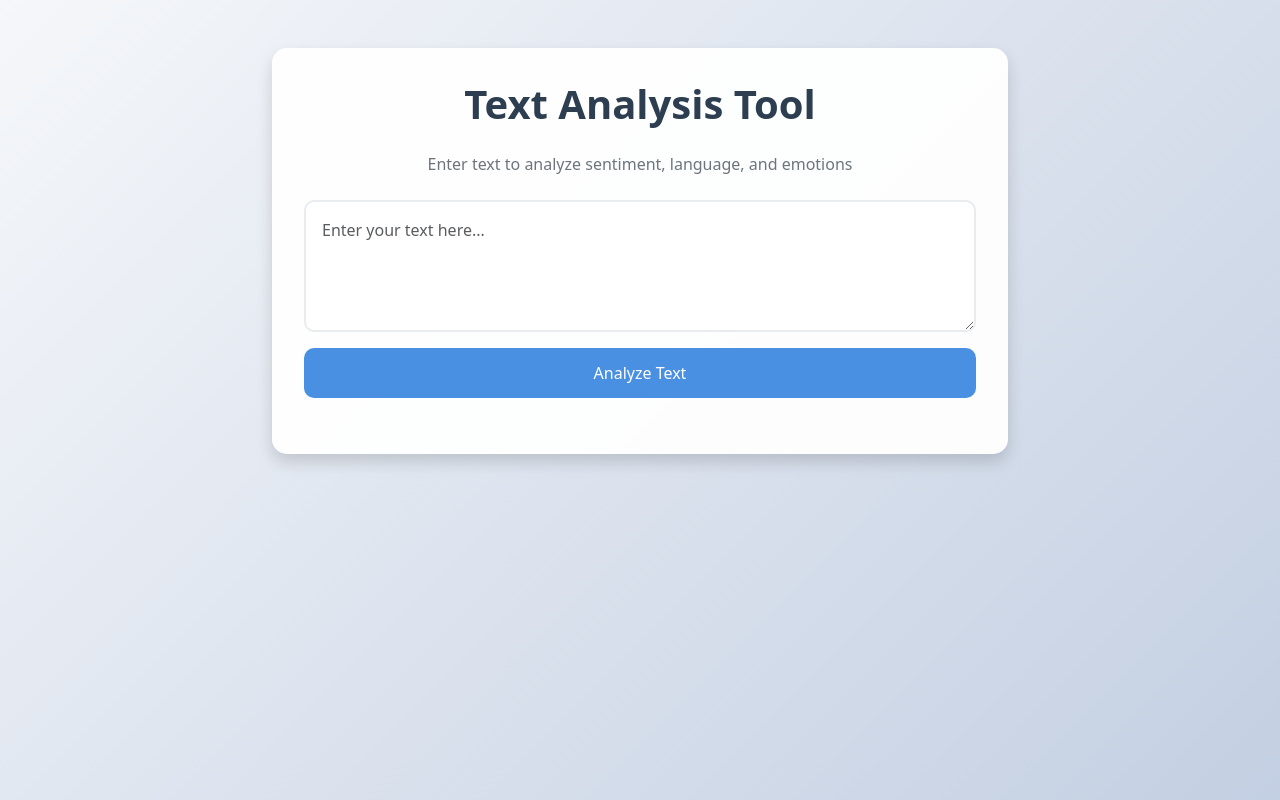
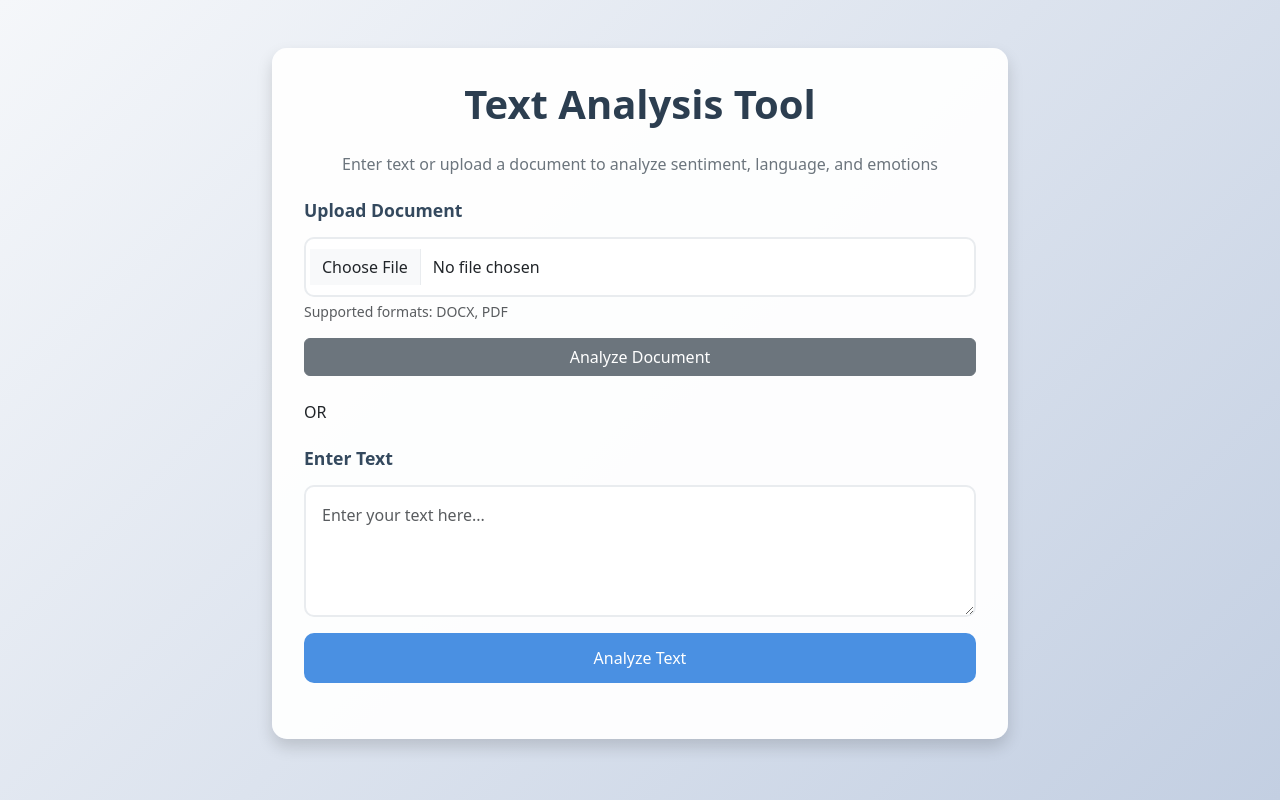
Before and after one commit to EdgarJob/Transformer-Test, a Flask app: page / in a window 1280 px wide. Run offline with Flask 3, Linux system fonts and the light colour scheme.

Commit message:
Final Version

```diff
--- a/analysis_results.json
+++ b/analysis_results.json
@@ -1,3 +1,4 @@
 {"text": "I love my wife", "sentiment": "5 stars", "sentiment_score": 0.7050320506095886, "language": "en", "language_score": 0.9927563071250916, "emotion": "joy", "emotion_score": 0.9448160529136658, "timestamp": "2025-03-20 16:13:41"}
 {"text": "My wife has a low sex drive", "sentiment": "2 stars", "sentiment_score": 0.2875373661518097, "language": "en", "language_score": 0.9934091567993164, "emotion": "neutral", "emotion_score": 0.4157961308956146, "timestamp": "2025-03-20 16:13:58"}
 {"text": "My wife has a low sex drive while i am quite the opposite ", "sentiment": "3 stars", "sentiment_score": 0.4367874264717102, "language": "en", "language_score": 0.993727445602417, "emotion": "fear", "emotion_score": 0.5270291566848755, "timestamp": "2025-03-20 16:14:17"}
+{"text": "I will be very rich in 5 years to come\n", "sentiment": "5 stars", "sentiment_score": 0.7944039106369019, "language": "en", "language_score": 0.9915311336517334, "emotion": "joy", "emotion_score": 0.9480575919151306, "timestamp": "2025-03-20 16:17:04"}
--- a/app.py
+++ b/app.py
@@ -3,8 +3,20 @@ from transformers import pipeline
 import torch
 import json
 from datetime import datetime
+import os
+from werkzeug.utils import secure_filename
+from docx import Document
+from PyPDF2 import PdfReader
 
 app = Flask(__name__)
+
+# Configure upload folder
+UPLOAD_FOLDER = 'uploads'
+ALLOWED_EXTENSIONS = {'docx', 'pdf'}
+app.config['UPLOAD_FOLDER'] = UPLOAD_FOLDER
+
+# Create uploads directory if it doesn't exist
+os.makedirs(UPLOAD_FOLDER, exist_ok=True)
 
 # Initialize the models
 print("Loading models (this might take a few moments)...")
@@ -33,9 +45,86 @@ emotion_analyzer = pipeline(
 
 print("All models loaded successfully!")
 
+def allowed_file(filename):
+    return '.' in filename and filename.rsplit('.', 1)[1].lower() in ALLOWED_EXTENSIONS
+
+def extract_text_from_docx(file_path):
+    doc = Document(file_path)
+    return '\n'.join([paragraph.text for paragraph in doc.paragraphs])
+
+def extract_text_from_pdf(file_path):
+    reader = PdfReader(file_path)
+    text = ''
+    for page in reader.pages:
+        text += page.extract_text() + '\n'
+    return text
+
+def analyze_text(text):
+    # Analyze sentiment
+    sentiment_result = sentiment_analyzer(text)
+
+    # Detect language
+    language_result = language_detector(text)
+
+    # Analyze emotion
+    emotion_result = emotion_analyzer(text)
+
+    return {
+        'text': text,
+        'sentiment': sentiment_result[0]['label'],
+        'sentiment_score': float(sentiment_result[0]['score']),
+        'language': language_result[0]['label'],
+        'language_score': float(language_result[0]['score']),
+        'emotion': emotion_result[0]['label'],
+        'emotion_score': float(emotion_result[0]['score']),
+        'timestamp': datetime.now().strftime('%Y-%m-%d %H:%M:%S')
+    }
+
 @app.route('/')
 def home():
     return render_template('index.html')
+
+@app.route('/upload', methods=['POST'])
+def upload_file():
+    try:
+        if 'file' not in request.files:
+            return jsonify({'error': 'No file part'}), 400
+
+        file = request.files['file']
+        if file.filename == '':
+            return jsonify({'error': 'No selected file'}), 400
+
+        if file and allowed_file(file.filename):
+            filename = secure_filename(file.filename)
+            file_path = os.path.join(app.config['UPLOAD_FOLDER'], filename)
+            file.save(file_path)
+
+            # Extract text based on file type
+            if filename.endswith('.docx'):
+                text = extract_text_from_docx(file_path)
+            else:  # PDF
+                text = extract_text_from_pdf(file_path)
+
+            # Clean up the uploaded file
+            os.remove(file_path)
+
+            # Analyze the extracted text
+            response = analyze_text(text)
+
+            # Save results
+            try:
+                with open('analysis_results.json', 'a') as f:
+                    json.dump(response, f)
+                    f.write('\n')
+            except Exception as e:
+                print(f"Error saving results: {e}")
+
+            return jsonify(response)
+
+        return jsonify({'error': 'Invalid file type'}), 400
+
+    except Exception as e:
+        return jsonify({'error': str(e)}), 500
 
 @app.route('/analyze', methods=['POST'])
 def analyze():
@@ -44,26 +133,7 @@ def analyze():
         if not text:
             return jsonify({'error': 'Please enter some text'}), 400
 
-        # Analyze sentiment
-        sentiment_result = sentiment_analyzer(text)
-
-        # Detect language
-        language_result = language_detector(text)
-
-        # Analyze emotion
-        emotion_result = emotion_analyzer(text)
-
-        # Format the response
-        response = {
-            'text': text,
-            'sentiment': sentiment_result[0]['label'],
-            'sentiment_score': float(sentiment_result[0]['score']),
-            'language': language_result[0]['label'],
-            'language_score': float(language_result[0]['score']),
-            'emotion': emotion_result[0]['label'],
-            'emotion_score': float(emotion_result[0]['score']),
-            'timestamp': datetime.now().strftime('%Y-%m-%d %H:%M:%S')
-        }
+        response = analyze_text(text)
 
         # Save to file
         try:
--- a/requirements.txt
+++ b/requirements.txt
@@ -1,3 +1,5 @@
 transformers>=4.36.0
 torch>=2.0.0
 flask>=3.0.0
+python-docx>=0.8.11
+PyPDF2>=3.0.0
--- a/templates/index.html
+++ b/templates/index.html
@@ -14,8 +14,29 @@
                 <div class="card shadow">
                     <div class="card-body">
                         <h1 class="text-center mb-4">Text Analysis Tool</h1>
-                        <p class="text-center text-muted mb-4">Enter text to analyze sentiment, language, and emotions</p>
+                        <p class="text-center text-muted mb-4">Enter text or upload a document to analyze sentiment, language, and emotions</p>
 
+                        <!-- File Upload Section -->
+                        <div class="upload-section mb-4">
+                            <h4>Upload Document</h4>
+                            <form id="uploadForm" class="mb-3">
+                                <div class="mb-3">
+                                    <input type="file" class="form-control" id="fileInput" accept=".docx,.pdf" required>
+                                    <div class="form-text">Supported formats: DOCX, PDF</div>
+                                </div>
+                                <div class="d-grid">
+                                    <button type="submit" class="btn btn-secondary">Analyze Document</button>
+                                </div>
+                            </form>
+                        </div>
+
+                        <div class="divider mb-4">
+                            <span>OR</span>
+                        </div>
+
+                        <!-- Text Input Section -->
+                        <div class="text-input-section">
+                            <h4>Enter Text</h4>
                             <form id="analysisForm" class="mb-4">
                                 <div class="mb-3">
                                     <textarea
@@ -29,12 +50,13 @@
                                     <button type="submit" class="btn btn-primary">Analyze Text</button>
                                 </div>
                             </form>
+                        </div>
 
                         <div id="loading" class="text-center d-none">
                             <div class="spinner-border text-primary" role="status">
                                 <span class="visually-hidden">Loading...</span>
                             </div>
-                            <p class="mt-2">Analyzing text...</p>
+                            <p class="mt-2">Analyzing...</p>
                         </div>
 
                         <div id="result" class="d-none">
@@ -77,10 +99,30 @@
     </div>
 
     <script>
+        // Handle text analysis form
         document.getElementById('analysisForm').addEventListener('submit', async (e) => {
             e.preventDefault();
+            await analyzeText(document.getElementById('textInput').value);
+        });
 
-            const textInput = document.getElementById('textInput');
+        // Handle file upload form
+        document.getElementById('uploadForm').addEventListener('submit', async (e) => {
+            e.preventDefault();
+            const fileInput = document.getElementById('fileInput');
+            const file = fileInput.files[0];
+
+            if (!file) {
+                showError('Please select a file');
+                return;
+            }
+
+            const formData = new FormData();
+            formData.append('file', file);
+
+            await analyzeFile(formData);
+        });
+
+        async function analyzeText(text) {
             const loading = document.getElementById('loading');
             const result = document.getElementById('result');
             const error = document.getElementById('error');
@@ -96,13 +138,58 @@
                     headers: {
                         'Content-Type': 'application/json',
                     },
-                    body: JSON.stringify({ text: textInput.value }),
+                    body: JSON.stringify({ text }),
                 });
 
                 const data = await response.json();
 
                 if (response.ok) {
-                    // Display results
+                    displayResults(data);
+                    result.classList.remove('d-none');
+                    error.classList.add('d-none');
+                } else {
+                    throw new Error(data.error || 'An error occurred');
+                }
+            } catch (err) {
+                showError(err.message);
+            } finally {
+                loading.classList.add('d-none');
+            }
+        }
+
+        async function analyzeFile(formData) {
+            const loading = document.getElementById('loading');
+            const result = document.getElementById('result');
+            const error = document.getElementById('error');
+
+            // Reset UI
+            result.classList.add('d-none');
+            error.classList.add('d-none');
+            loading.classList.remove('d-none');
+
+            try {
+                const response = await fetch('/upload', {
+                    method: 'POST',
+                    body: formData
+                });
+
+                const data = await response.json();
+
+                if (response.ok) {
+                    displayResults(data);
+                    result.classList.remove('d-none');
+                    error.classList.add('d-none');
+                } else {
+                    throw new Error(data.error || 'An error occurred');
+                }
+            } catch (err) {
+                showError(err.message);
+            } finally {
+                loading.classList.add('d-none');
+            }
+        }
+
+        function displayResults(data) {
             document.getElementById('resultText').textContent = data.text;
             document.getElementById('resultSentiment').textContent = data.sentiment;
             document.getElementById('resultSentimentScore').textContent =
@@ -114,20 +201,14 @@
             document.getElementById('resultEmotionScore').textContent =
                 (data.emotion_score * 100).toFixed(2) + '%';
             document.getElementById('resultTimestamp').textContent = data.timestamp;
+        }
 
-                    result.classList.remove('d-none');
-                    error.classList.add('d-none');
-                } else {
-                    throw new Error(data.error || 'An error occurred');
+        function showError(message) {
+            const error = document.getElementById('error');
+            error.textContent = message;
+            error.classList.remove('d-none');
+            document.getElementById('result').classList.add('d-none');
         }
-            } catch (err) {
-                error.textContent = err.message;
-                error.classList.remove('d-none');
-                result.classList.add('d-none');
-            } finally {
-                loading.classList.add('d-none');
-            }
-        });
     </script>
 </body>
 </html>
```
Lines whose indentation alone changed are shown as unchanged.
